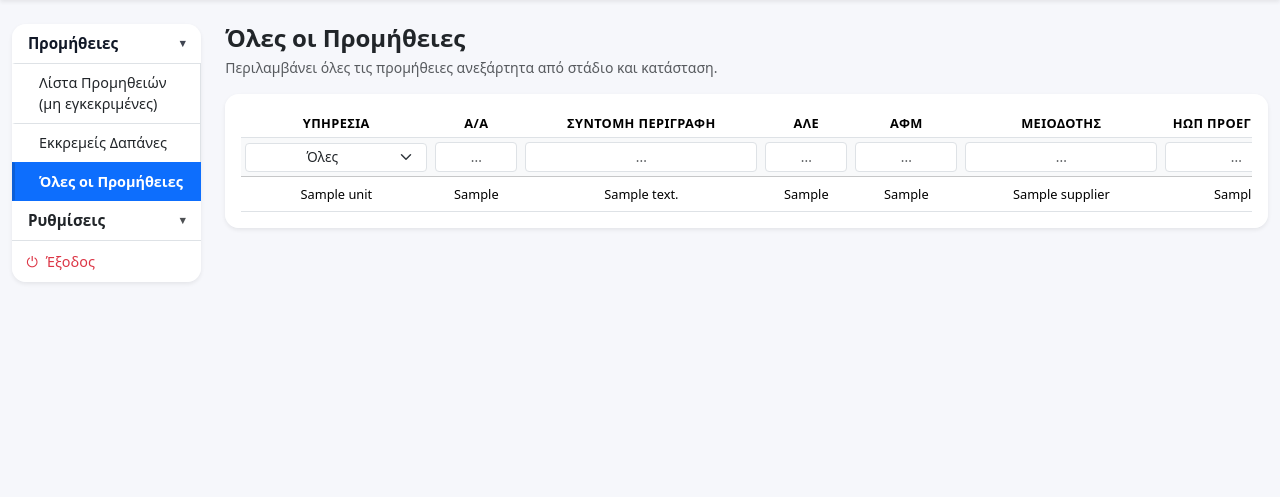
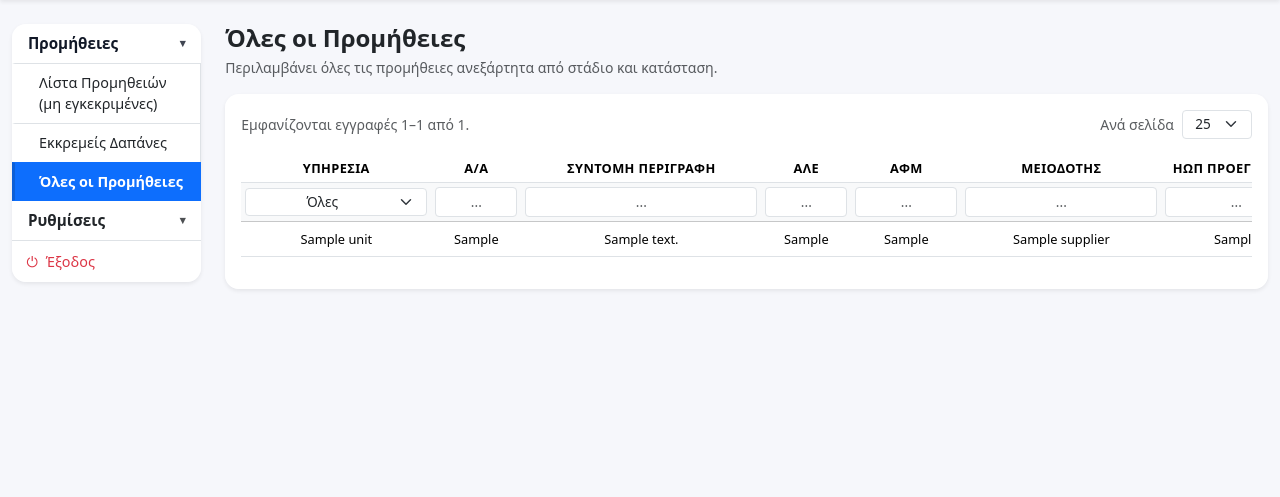
Before and after one commit to XristosAndreopo/invoice-procurement-management, a Flask app: page /procurements/all in a window 1280 px wide. Shown: the part 56-553 px from the top of the page. Run offline with Flask 3, Linux system fonts and the light colour scheme; a user stored in the database is signed in; tables that the repository leaves empty hold one stand-in row (values such as "Sample post"); some libraries are stand-ins or nearby versions.

Commit message:
Stop full .all() rendering on procurement list pages.
- add bounded pagination in procurement list page services
- update shared procurements list template with page navigation
- preserve existing filters and route structure
- reduce PythonAnywhere load for inbox, pending-expenses, and all pages

```diff
--- a/app/services/procurement/list_pages.py
+++ b/app/services/procurement/list_pages.py
@@ -55,6 +55,7 @@ This module MUST NOT:
 
 from __future__ import annotations
 
+import math
 from collections.abc import Mapping
 from typing import Any
 
@@ -67,6 +68,105 @@ from ..procurement_service import (
     service_units_for_filter,
     with_list_eagerloads,
 )
+
+# Allowed page sizes for procurement list screens.
+#
+# These values keep response payloads bounded on PythonAnywhere while still
+# giving users a reasonable amount of data per page.
+_ALLOWED_PER_PAGE_VALUES = (25, 50, 100)
+_DEFAULT_PER_PAGE = 25
+
+
+def _parse_positive_int(value: object, default: int) -> int:
+    """
+    Parse a positive integer from request-like input.
+
+    Invalid, empty, negative, or zero values fall back to `default`.
+    """
+    try:
+        parsed = int(str(value).strip())
+    except (TypeError, ValueError):
+        return default
+
+    if parsed <= 0:
+        return default
+
+    return parsed
+
+
+def _parse_per_page(value: object) -> int:
+    """
+    Parse and normalize the requested page size.
+
+    Only known-safe values are accepted so the list pages remain bounded even
+    if a client submits a very large number manually.
+    """
+    parsed = _parse_positive_int(value, _DEFAULT_PER_PAGE)
+    if parsed not in _ALLOWED_PER_PAGE_VALUES:
+        return _DEFAULT_PER_PAGE
+    return parsed
+
+
+def _build_pagination_window(current_page: int, total_pages: int, *, radius: int = 2) -> list[int]:
+    """
+    Build a compact page-number window around the current page.
+
+    Example:
+    - current_page=7, total_pages=20, radius=2 -> [5, 6, 7, 8, 9]
+    """
+    if total_pages <= 0:
+        return []
+
+    start_page = max(1, current_page - radius)
+    end_page = min(total_pages, current_page + radius)
+    return list(range(start_page, end_page + 1))
+
+
+def _paginate_procurements_query(query, request_args: Mapping[str, Any]) -> tuple[list[Procurement], dict[str, Any]]:
+    """
+    Apply bounded pagination to a procurement list query.
+
+    Pagination is intentionally applied before template rendering so that:
+    - the database returns only the rows needed for the active page
+    - PythonAnywhere does not need to materialize large full-result lists
+    - the template does not iterate over every matching procurement
+    """
+    page = _parse_positive_int(request_args.get("page"), 1)
+    per_page = _parse_per_page(request_args.get("per_page"))
+
+    total_items = query.order_by(None).count()
+    total_pages = max(1, math.ceil(total_items / per_page)) if total_items else 1
+
+    if page > total_pages:
+        page = total_pages
+
+    offset = (page - 1) * per_page
+
+    paged_query = order_by_serial_no(query)
+    paged_query = paged_query.offset(offset).limit(per_page)
+    paged_query = with_list_eagerloads(paged_query)
+
+    procurements = paged_query.all()
+
+    start_index = offset + 1 if total_items > 0 else 0
+    end_index = min(offset + per_page, total_items) if total_items > 0 else 0
+
+    pagination = {
+        "page": page,
+        "per_page": per_page,
+        "per_page_options": list(_ALLOWED_PER_PAGE_VALUES),
+        "total_items": total_items,
+        "total_pages": total_pages,
+        "has_prev": page > 1,
+        "has_next": page < total_pages,
+        "prev_page": page - 1 if page > 1 else None,
+        "next_page": page + 1 if page < total_pages else None,
+        "page_numbers": _build_pagination_window(page, total_pages),
+        "start_index": start_index,
+        "end_index": end_index,
+    }
+
+    return procurements, pagination
 
 
 def build_inbox_procurements_list_context(
@@ -85,10 +185,11 @@ def build_inbox_procurements_list_context(
     )
 
     query = apply_list_filters(query, request_args)
-    procurements = order_by_serial_no(with_list_eagerloads(query)).all()
+    procurements, pagination = _paginate_procurements_query(query, request_args)
 
     return {
         "procurements": procurements,
+        "pagination": pagination,
         "page_title": "Λίστα Προμηθειών (μη εγκεκριμένες)",
         "page_subtitle": "Προμήθειες σε εξέλιξη που δεν έχουν μεταφερθεί στις Εκκρεμείς Δαπάνες.",
         "allow_create": allow_create,
@@ -113,10 +214,11 @@ def build_pending_expenses_list_context(
     query = query.filter(Procurement.send_to_expenses.is_(True))
 
     query = apply_list_filters(query, request_args)
-    procurements = order_by_serial_no(with_list_eagerloads(query)).all()
+    procurements, pagination = _paginate_procurements_query(query, request_args)
 
     return {
         "procurements": procurements,
+        "pagination": pagination,
         "page_title": "Εκκρεμείς Δαπάνες",
         "page_subtitle": "Προμήθειες σε εξέλιξη που έχουν μεταφερθεί στις Εκκρεμείς Δαπάνες.",
         "allow_create": False,
@@ -138,10 +240,11 @@ def build_all_procurements_list_context(
     """
     query = base_procurements_query()
     query = apply_list_filters(query, request_args)
-    procurements = order_by_serial_no(with_list_eagerloads(query)).all()
+    procurements, pagination = _paginate_procurements_query(query, request_args)
 
     return {
         "procurements": procurements,
+        "pagination": pagination,
         "page_title": "Όλες οι Προμήθειες",
         "page_subtitle": "Περιλαμβάνει όλες τις προμήθειες ανεξάρτητα από στάδιο και κατάσταση.",
         "allow_create": False,
--- a/app/templates/procurements/list.html
+++ b/app/templates/procurements/list.html
@@ -1,6 +1,15 @@
 {% extends "base.html" %}
 
 {% block content %}
+{% set pager = pagination or {} %}
+{% set current_page = pager.get("page", 1) %}
+{% set current_per_page = pager.get("per_page", 25) %}
+{% set total_items = pager.get("total_items", 0) %}
+{% set total_pages = pager.get("total_pages", 1) %}
+{% set page_numbers = pager.get("page_numbers", []) %}
+{% set start_index = pager.get("start_index", 0) %}
+{% set end_index = pager.get("end_index", 0) %}
+
 <div class="d-flex align-items-center justify-content-between mb-3">
   <div>
     <h1 class="h4 fw-bold mb-1">{{ page_title or "Λίστα Προμηθειών" }}</h1>
@@ -18,8 +27,29 @@
 
 <div class="card glass-card shadow-sm border-0">
   <div class="card-body">
-    <div class="table-responsive">
-      <form id="filters-form" method="get" action="{{ request.path }}" class="mb-0">
+    <form id="filters-form" method="get" action="{{ request.path }}" class="mb-3">
+      <input type="hidden" name="page" value="1">
+
+      <div class="d-flex flex-column flex-lg-row align-items-lg-center justify-content-between gap-2 mb-3">
+        <div class="small text-muted">
+          {% if total_items > 0 %}
+            Εμφανίζονται εγγραφές {{ start_index }}–{{ end_index }} από {{ total_items }}.
+          {% else %}
+            Δεν υπάρχουν εγγραφές.
+          {% endif %}
+        </div>
+
+        <div class="d-flex align-items-center gap-2">
+          <label for="per_page" class="small text-muted mb-0">Ανά σελίδα</label>
+          <select id="per_page" name="per_page" class="form-select form-select-sm js-filter text-center" style="width:auto;">
+            {% for size in (pager.get("per_page_options", [25, 50, 100])) %}
+              <option value="{{ size }}" {% if current_per_page == size %}selected{% endif %}>{{ size }}</option>
+            {% endfor %}
+          </select>
+        </div>
+      </div>
+
+      <div class="table-responsive">
         <table class="table table-sm align-middle mb-0 procurements-table">
           <thead>
             <tr class="text-center">
@@ -227,8 +257,67 @@
             {% endif %}
           </tbody>
         </table>
+      </div>
+    </form>
+
+    {% if total_pages > 1 %}
+      <form method="get" action="{{ request.path }}" class="mt-3">
+        {% for key, value in request.args.items() %}
+          {% if key != "page" %}
+            <input type="hidden" name="{{ key }}" value="{{ value }}">
+          {% endif %}
+        {% endfor %}
+
+        <div class="d-flex flex-column flex-lg-row align-items-lg-center justify-content-between gap-2">
+          <div class="small text-muted">
+            Σελίδα {{ current_page }} από {{ total_pages }}
+          </div>
+
+          <div class="d-flex flex-wrap align-items-center gap-2">
+            <button type="submit"
+                    name="page"
+                    value="1"
+                    class="btn btn-sm btn-outline-secondary"
+                    {% if not pager.get("has_prev") %}disabled{% endif %}>
+              « Πρώτη
+            </button>
+
+            <button type="submit"
+                    name="page"
+                    value="{{ pager.get('prev_page', 1) }}"
+                    class="btn btn-sm btn-outline-secondary"
+                    {% if not pager.get("has_prev") %}disabled{% endif %}>
+              ‹ Προηγούμενη
+            </button>
+
+            {% for n in page_numbers %}
+              <button type="submit"
+                      name="page"
+                      value="{{ n }}"
+                      class="btn btn-sm {% if n == current_page %}btn-primary{% else %}btn-outline-secondary{% endif %}">
+                {{ n }}
+              </button>
+            {% endfor %}
+
+            <button type="submit"
+                    name="page"
+                    value="{{ pager.get('next_page', total_pages) }}"
+                    class="btn btn-sm btn-outline-secondary"
+                    {% if not pager.get("has_next") %}disabled{% endif %}>
+              Επόμενη ›
+            </button>
+
+            <button type="submit"
+                    name="page"
+                    value="{{ total_pages }}"
+                    class="btn btn-sm btn-outline-secondary"
+                    {% if not pager.get("has_next") %}disabled{% endif %}>
+              Τελευταία »
+            </button>
+          </div>
+        </div>
       </form>
-    </div>
+    {% endif %}
   </div>
 </div>
 
@@ -245,13 +334,24 @@
     catch (e) { form.submit(); }
   }
 
+  function resetToFirstPage() {
+    const pageInput = form.querySelector('input[name="page"]');
+    if (pageInput) pageInput.value = "1";
+  }
+
   function debounceSubmit() {
     if (t) window.clearTimeout(t);
-    t = window.setTimeout(submitNow, debounceMs);
+    t = window.setTimeout(function() {
+      resetToFirstPage();
+      submitNow();
+    }, debounceMs);
   }
 
   form.querySelectorAll(".js-filter:not(.js-filter-text)").forEach(el => {
-    el.addEventListener("change", () => submitNow());
+    el.addEventListener("change", () => {
+      resetToFirstPage();
+      submitNow();
+    });
   });
 
   form.querySelectorAll(".js-filter-text").forEach(el => {
@@ -259,6 +359,7 @@
     el.addEventListener("keydown", (ev) => {
       if (ev.key === "Enter") {
         ev.preventDefault();
+        resetToFirstPage();
         submitNow();
       }
     });
```
